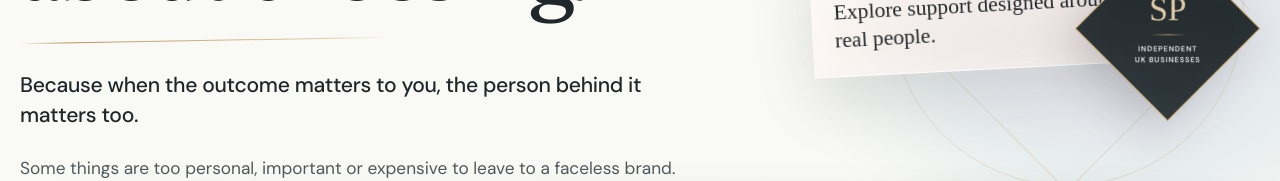
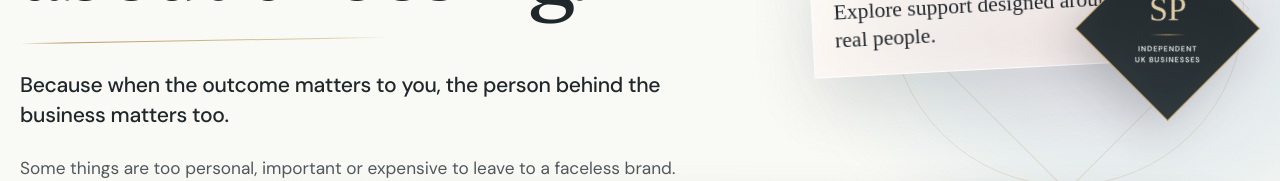
Before and after one commit to rebecca-whitmore/serviceplaza, a Next.js app: page / in a window 1280 px wide. Shown: the part 434-615 px from the top of the page. Built offline with nearby package versions, Linux system fonts and the light colour scheme; a web font is replaced by a local one.

Commit message:
Hero update

```diff
--- a/app/page.tsx
+++ b/app/page.tsx
@@ -25,7 +25,7 @@ export default function HomePage() {
         <div className={styles.heroCopy}>
           <p className={styles.eyebrow}>Look around. Take your time.</p>
           <h1>Find a business you feel good about choosing.</h1>
-          <h2 className={styles.heroSubheading}>Because when the outcome matters to you, the person behind it matters too.</h2>
+          <h2 className={styles.heroSubheading}>Because when the outcome matters to you, the person behind the business matters too.</h2>
           <div className={styles.heroIntro}><p>Some things are too personal, important or expensive to leave to a faceless brand. Whether it&apos;s your health, your home, your money or your next chapter, Service Plaza helps you discover independent UK professionals who are as invested in getting it right as you are.</p></div>
           <div className={styles.actions}><Link className={styles.primaryAction} href="/businesses">Browse the directory <span aria-hidden="true">→</span></Link><a className={styles.textAction} href="#about">Discover what makes us different</a></div>
         </div>
```
